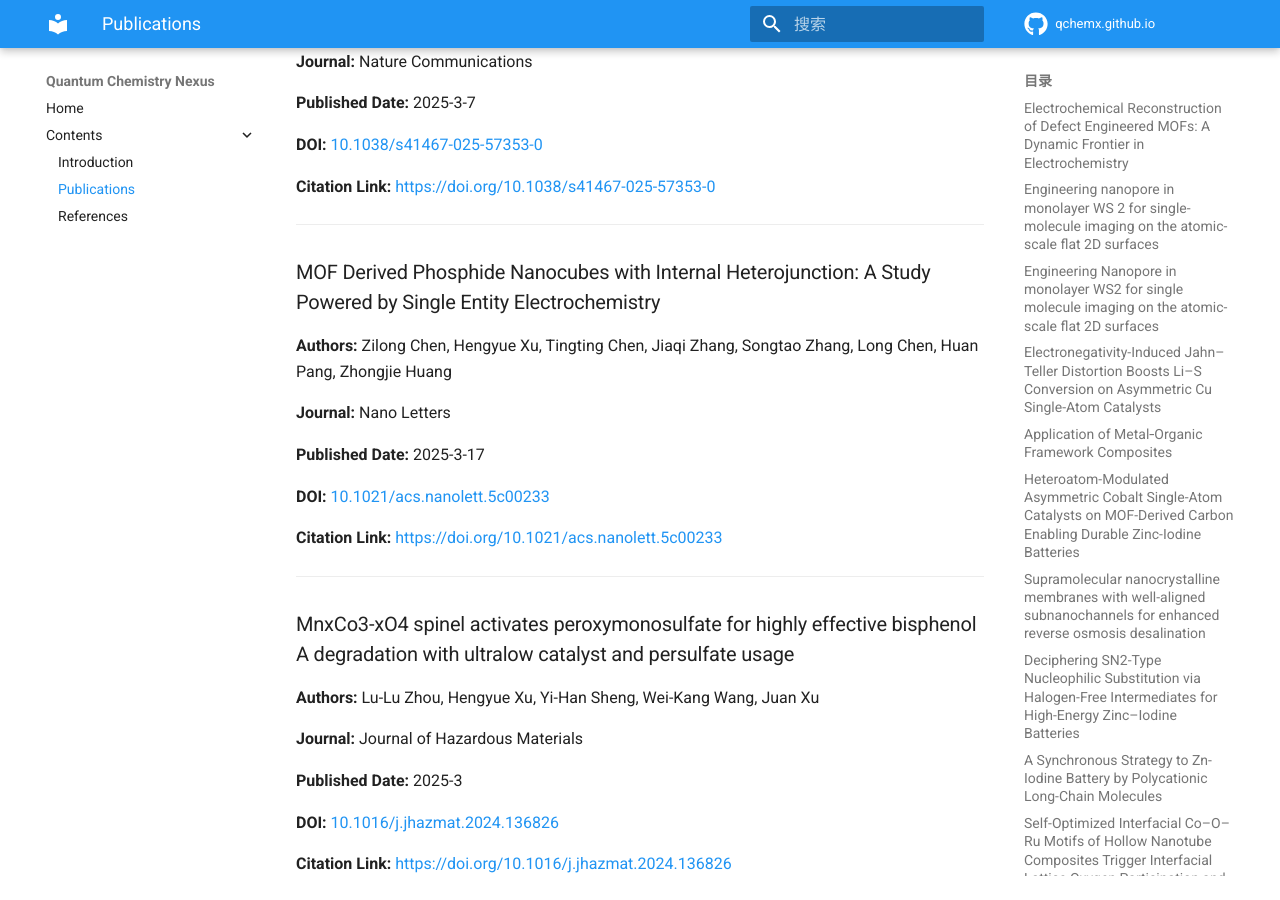
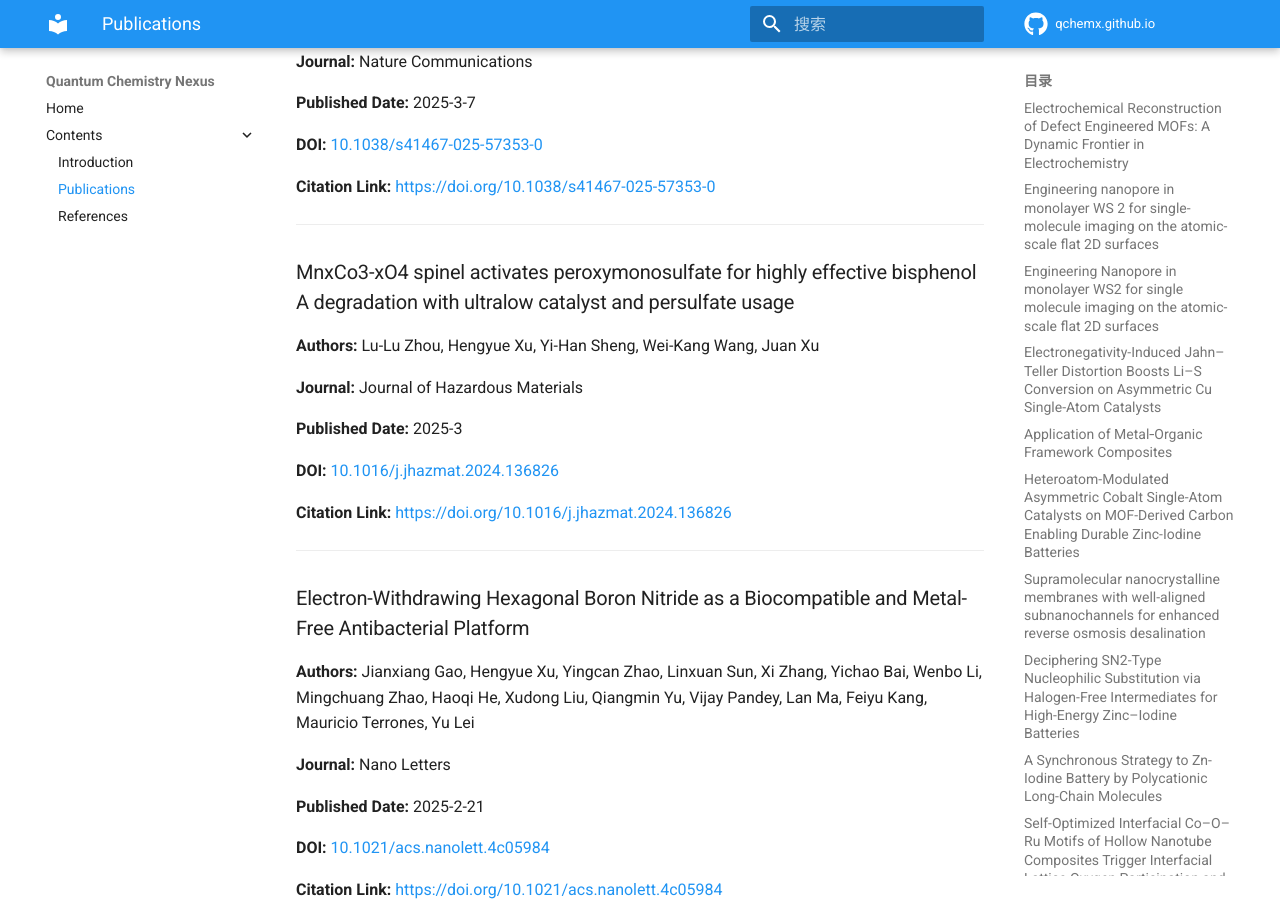
Before and after one commit to QChemX/qchemx.github.io, an MkDocs documentation site: the page built from docs/publications.md, in a window 1280 px wide and 900 px high, scrolled down 5147 px. Built offline with MkDocs 1.6.1 and Material for MkDocs 9.7.7, drawn with Linux system fonts in a browser that asks for light colours; comment, search, counter and statistics services are not loaded; some of the changed text lies outside the part shown.

Commit message:
[orcid sync] Update publications

```diff
--- a/docs/publications.md
+++ b/docs/publications.md
@@ -246,22 +246,6 @@ This page was generated automatically.
 
 ---
 
-### MOF Derived Phosphide Nanocubes with Internal Heterojunction: A Study Powered by Single Entity Electrochemistry
-
-**Authors:** Zilong Chen, Hengyue Xu, Tingting Chen, Jiaqi Zhang, Songtao Zhang, Long Chen, Huan Pang, Zhongjie Huang
-
-**Journal:** Nano Letters
-
-**Published Date:** 2025-3-17
-
-**DOI:** [10.1021/acs.nanolett.5c00233](https://doi.org/10.1021/acs.nanolett.5c00233)
-
-**Citation Link:** [https://doi.org/10.1021/acs.nanolett.5c00233](https://doi.org/10.1021/acs.nanolett.5c00233)
-
-
-
----
-
 ### MnxCo3-xO4 spinel activates peroxymonosulfate for highly effective bisphenol A degradation with ultralow catalyst and persulfate usage
 
 **Authors:** Lu-Lu Zhou, Hengyue Xu, Yi-Han Sheng, Wei-Kang Wang, Juan Xu
```
Also changed, not shown: other parts of docs/publications.md (+16 -0 lines).
